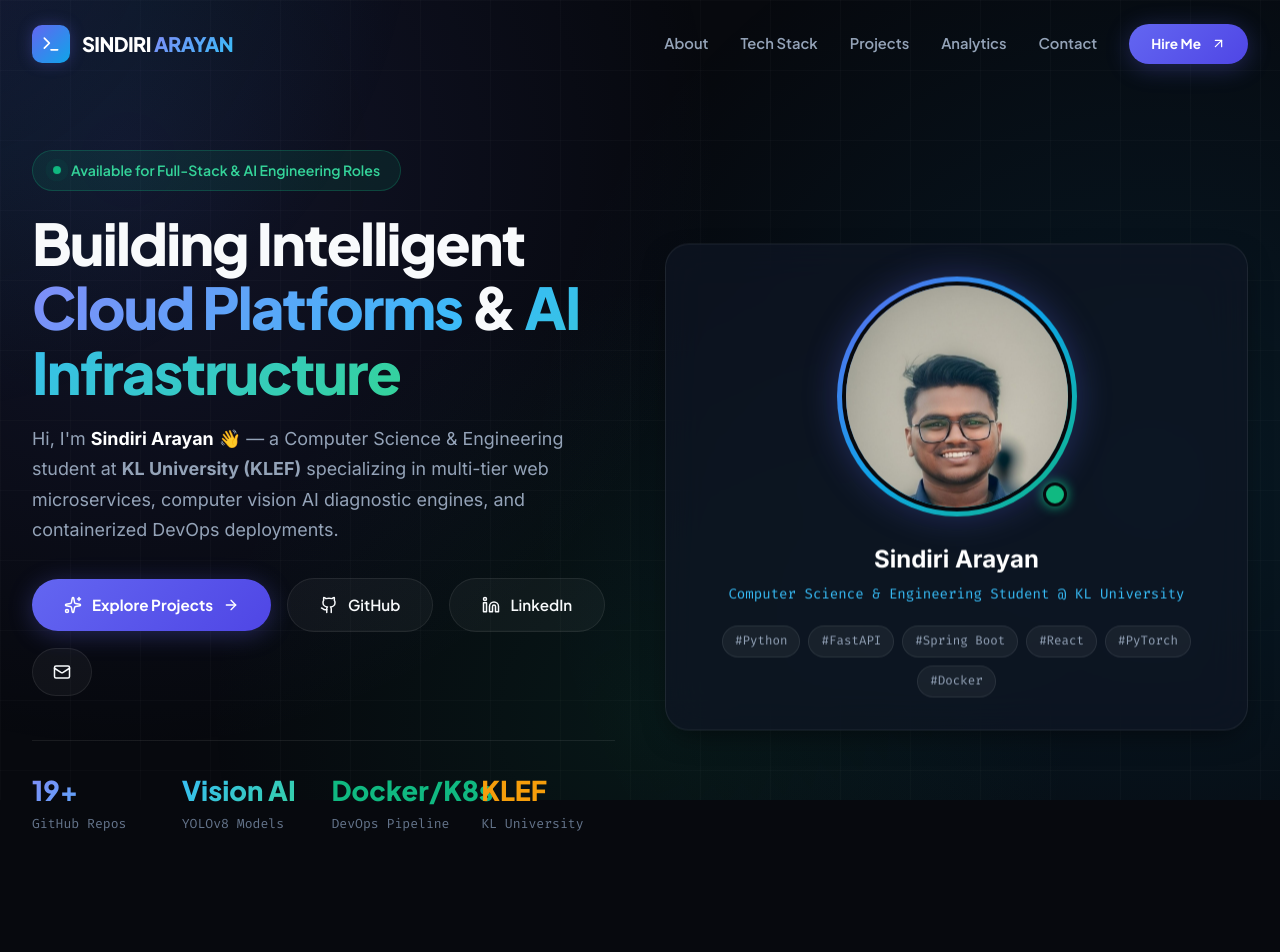
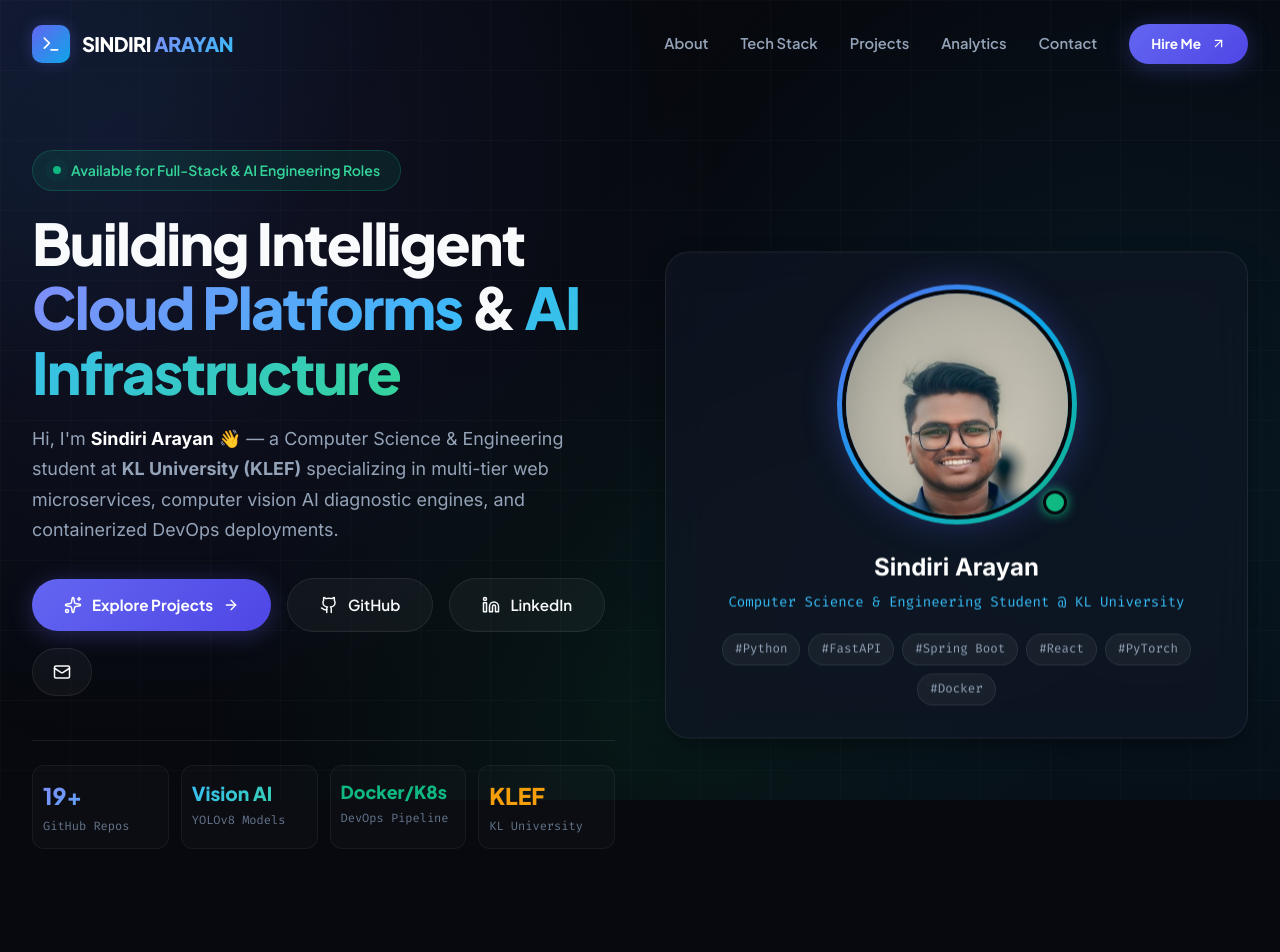
Before and after one commit to klu2300030639/portfolio, a React (Vite) app: page / in a window 1280 px wide. Shown: the top 952 px of the page. Built offline with nearby package versions, Linux system fonts and the light colour scheme.

Commit message:
fix: Perfect stat grid formatting and alignment in Hero section

```diff
--- a/src/components/Hero.tsx
+++ b/src/components/Hero.tsx
@@ -80,46 +80,70 @@ export const Hero: React.FC = () => {
               </a>
             </div>
 
-            {/* Stat Counters Grid */}
+            {/* Perfectly Formatted & Aligned Stat Counters Grid */}
             <div style={{
               display: 'grid',
-              gridTemplateColumns: 'repeat(auto-fit, minmax(120px, 1fr))',
-              gap: '16px',
+              gridTemplateColumns: 'repeat(4, minmax(0, 1fr))',
+              gap: '12px',
               borderTop: '1px solid var(--border-color)',
-              paddingTop: '28px'
+              paddingTop: '24px'
             }}>
-              <div>
-                <div style={{ fontSize: '1.7rem', fontWeight: 800, fontFamily: 'var(--font-heading)' }} className="gradient-text">
+              <div style={{
+                padding: '12px 10px',
+                borderRadius: '12px',
+                background: 'rgba(255, 255, 255, 0.02)',
+                border: '1px solid rgba(255, 255, 255, 0.05)',
+                textAlign: 'left'
+              }}>
+                <div style={{ fontSize: 'clamp(1.2rem, 1.8vw, 1.5rem)', fontWeight: 800, fontFamily: 'var(--font-heading)' }} className="gradient-text">
                   19+
                 </div>
-                <div style={{ fontSize: '0.82rem', color: 'var(--text-dim)', fontFamily: 'var(--font-mono)' }}>
+                <div style={{ fontSize: '0.75rem', color: 'var(--text-dim)', fontFamily: 'var(--font-mono)', marginTop: '2px', whiteSpace: 'nowrap' }}>
                   GitHub Repos
                 </div>
               </div>
 
-              <div>
-                <div style={{ fontSize: '1.7rem', fontWeight: 800, fontFamily: 'var(--font-heading)' }} className="gradient-text-cyan">
+              <div style={{
+                padding: '12px 10px',
+                borderRadius: '12px',
+                background: 'rgba(255, 255, 255, 0.02)',
+                border: '1px solid rgba(255, 255, 255, 0.05)',
+                textAlign: 'left'
+              }}>
+                <div style={{ fontSize: 'clamp(1.05rem, 1.5vw, 1.35rem)', fontWeight: 800, fontFamily: 'var(--font-heading)', whiteSpace: 'nowrap' }} className="gradient-text-cyan">
                   Vision AI
                 </div>
-                <div style={{ fontSize: '0.82rem', color: 'var(--text-dim)', fontFamily: 'var(--font-mono)' }}>
+                <div style={{ fontSize: '0.75rem', color: 'var(--text-dim)', fontFamily: 'var(--font-mono)', marginTop: '2px', whiteSpace: 'nowrap' }}>
                   YOLOv8 Models
                 </div>
               </div>
 
-              <div>
-                <div style={{ fontSize: '1.7rem', fontWeight: 800, fontFamily: 'var(--font-heading)', color: 'var(--tertiary)' }}>
+              <div style={{
+                padding: '12px 10px',
+                borderRadius: '12px',
+                background: 'rgba(255, 255, 255, 0.02)',
+                border: '1px solid rgba(255, 255, 255, 0.05)',
+                textAlign: 'left'
+              }}>
+                <div style={{ fontSize: 'clamp(0.98rem, 1.4vw, 1.25rem)', fontWeight: 800, fontFamily: 'var(--font-heading)', color: 'var(--tertiary)', whiteSpace: 'nowrap' }}>
                   Docker/K8s
                 </div>
-                <div style={{ fontSize: '0.82rem', color: 'var(--text-dim)', fontFamily: 'var(--font-mono)' }}>
+                <div style={{ fontSize: '0.75rem', color: 'var(--text-dim)', fontFamily: 'var(--font-mono)', marginTop: '2px', whiteSpace: 'nowrap' }}>
                   DevOps Pipeline
                 </div>
               </div>
 
-              <div>
-                <div style={{ fontSize: '1.7rem', fontWeight: 800, fontFamily: 'var(--font-heading)', color: '#f59e0b' }}>
+              <div style={{
+                padding: '12px 10px',
+                borderRadius: '12px',
+                background: 'rgba(255, 255, 255, 0.02)',
+                border: '1px solid rgba(255, 255, 255, 0.05)',
+                textAlign: 'left'
+              }}>
+                <div style={{ fontSize: 'clamp(1.2rem, 1.8vw, 1.5rem)', fontWeight: 800, fontFamily: 'var(--font-heading)', color: '#f59e0b' }}>
                   KLEF
                 </div>
-                <div style={{ fontSize: '0.82rem', color: 'var(--text-dim)', fontFamily: 'var(--font-mono)' }}>
+                <div style={{ fontSize: '0.75rem', color: 'var(--text-dim)', fontFamily: 'var(--font-mono)', marginTop: '2px', whiteSpace: 'nowrap' }}>
                   KL University
                 </div>
               </div>
```
